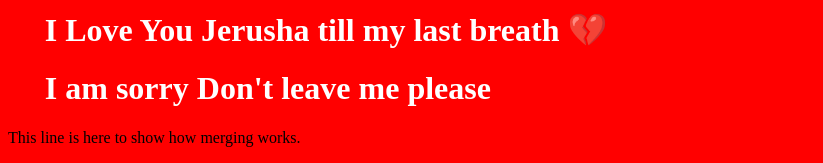
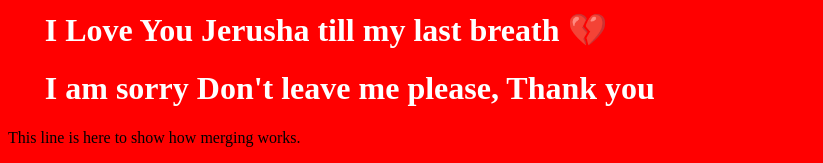
Before and after one commit to Royson-k-fernandes/hello-hello, a plain HTML site: page index.html in a window 1280 px wide. Shown: the part 1056-1219 px from the top of the page, without its empty margins (0-823 px from the left). Drawn offline with Linux system fonts and the light colour scheme.

Commit message:
2 files edited

```diff
--- a/index.html
+++ b/index.html
@@ -12,7 +12,7 @@
     <p>Lorem ipsum dolor sit amet consectetur adipisicing elit. Sequi.</p>
     <div><img src="./logo.jpg" alt="logo" style="width: 100%; max-width: 540px;"></div>
     <h1>I Love You Jerusha till my last breath 💔</h1>
-    <h1>I am sorry Don't leave me please</h1>
+    <h1>I am sorry Don't leave me please, Thank you </h1>
 
     <p>This line is here to show how merging works.</p>
 </body>
```
Also changed, not shown: 1 other file.
